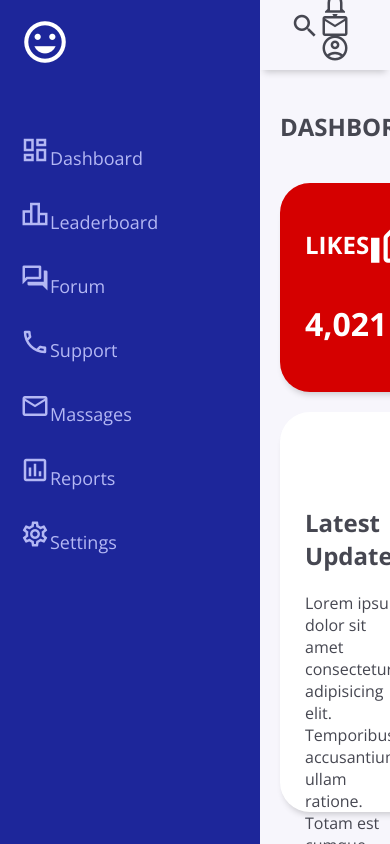
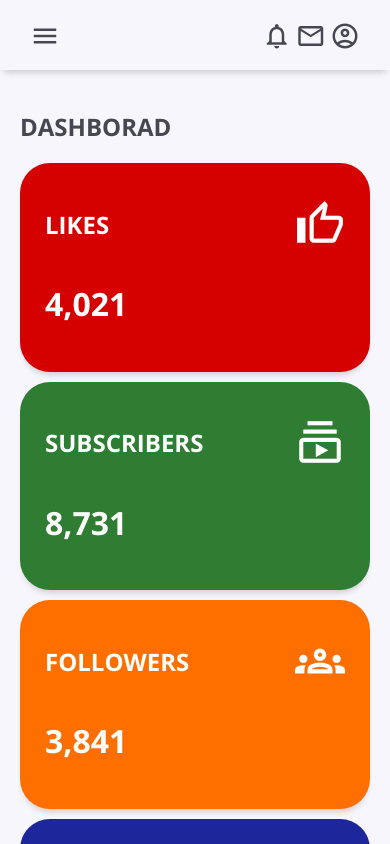
Before and after one commit to Kamlesh7049/Dashboard, a plain HTML site: page Dashboard/index.html in a window 390 px wide. Drawn offline with nearby package versions, Linux system fonts and the light colour scheme.

Commit message:
addon media query

```diff
--- a/Dashboard/index.html
+++ b/Dashboard/index.html
@@ -46,7 +46,7 @@
             <div class="sidebar-title">
                 <div class="sidebar-brand">
 
-                    <span class="material-icons-outlined">mood</span>
+                    <span class="material-icons-outlined">mood</span>LOGO
                 </div>
                 <span class="material-icons-outlined" onclick="closeSidebar()">close</span>
             </div>
--- a/Dashboard/script.js
+++ b/Dashboard/script.js
@@ -0,0 +1,18 @@
+// SIDEBAR TOGGLE
+
+let sidebarOpen=false;
+const sidebar=document.getElementById('sidebar');
+
+function openSidebar(){
+    if(!sidebarOpen){
+        sidebar.classList.add('sidebar-responsive');
+        sidebarOpen=true;
+    }
+}
+
+function closeSidebar() {
+    if(sidebarOpen){
+        sidebar.classList.remove('sidebar-responsive');
+        sidebarOpen=false;
+    }
+}
--- a/Dashboard/style.css
+++ b/Dashboard/style.css
@@ -8,7 +8,7 @@ body {
 }
 
 .material-icons-outlined {
-    vertical-align: midile;
+    vertical-align: middle;
     line-height: 1px;
     font-size: 30px;
 }
@@ -69,7 +69,6 @@ body {
     align-items: center;
     justify-content: space-between;
     padding: 0 30px 0 30px;
-    /* box-shadow: 0 60px 7px -4px rgba(0, 0, 0, 0.2); */
     box-shadow: rgba(0, 0, 0, 0.2) 0px 6px 7px -4px;
 
 }
@@ -257,3 +256,50 @@ body {
 .product-icon > .bi {
     font-size: 25px;
 }
+
+
+/* -----------MEDIA QUERIES---------- */
+
+/* Medium <=992px */
+
+@media screen and (max-width: 992px) {
+    .grid-container{
+        grid-template-columns: 1fr;
+        grid-template-rows: 0.2fr 3fr;
+        grid-template-areas:
+        'header'
+        'main';
+    }
+    #sidebar {
+        display: none;
+    }
+    .menu-icon {
+        display: inline;
+    }
+    .sidebar-title > span {
+        display: inline;
+    }
+
+}
+
+/* Small<=768 */
+@media screen and (max-width:768px){
+    .main-cards {
+        grid-template-columns: 1fr;
+        gap: 10px;
+        margin: 0;
+    }
+    .products {
+        grid-template-columns: 1fr;
+        margin-top: 30px;
+    }
+
+}
+
+/* Extra Small<=576 */
+
+@media screen and (max-width: 576px) {
+    .header-left {
+        display: none;
+    }
+}
```
